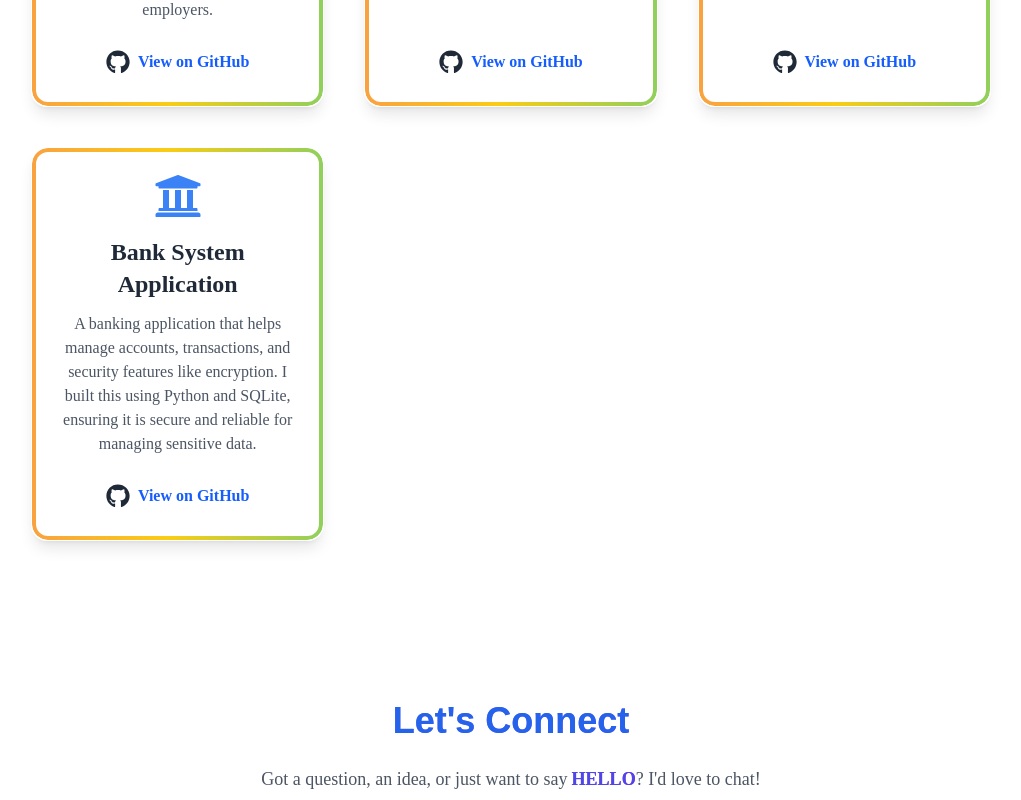
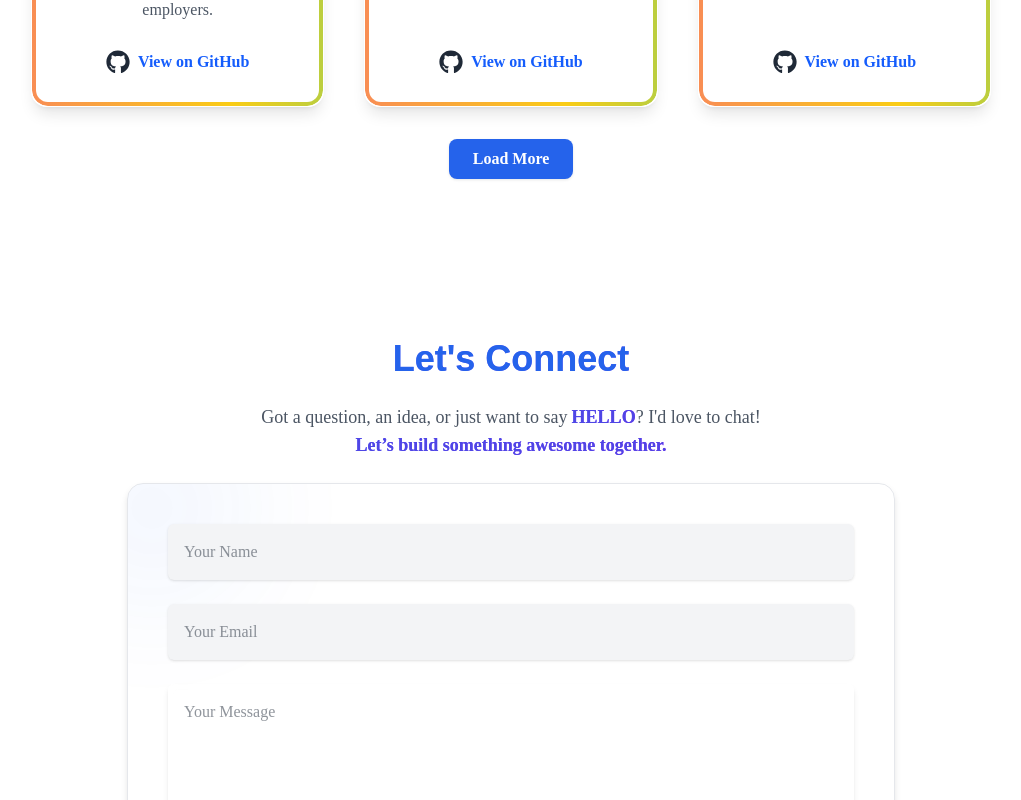
Before and after one commit to Kheav-Kienghok/Portfolio_Website, a React (Vite) app: page /#home in a window 1280 px wide. Shown: the part 3000-3800 px from the top of the page, without its empty margins (129-1150 px from the left). Built offline with nearby package versions, Linux system fonts and the light colour scheme; a web font is replaced by a local one.

Commit message:
Update CI/CD

```diff
--- a/src/pages/Projects.jsx
+++ b/src/pages/Projects.jsx
@@ -1,4 +1,4 @@
-import React from 'react';
+import React, { useState, useEffect } from 'react';
 import { Link } from 'react-router-dom';
 import { FaGithub, FaUniversity, FaCamera, FaCode, FaLaptopCode, FaUserLock, FaCalendarAlt, FaGlobe } from 'react-icons/fa';
 
@@ -70,12 +70,37 @@ const projects = [
     ),
     description: 'Volunteer-built bilingual scraper for Cambodia’s Ministry of Commerce site. Uses aiohttp, BeautifulSoup, and sentence-transformers to align Khmer-English news. Async, efficient, and supports CSV/DB storage.',
     link: 'https://github.com/Kheav-Kienghok/MoC-scraper.git',
-    icon: <FaGlobe className="text-5xl text-blue-500" />,
+    icon: <FaGlobe className="text-5xl text-blue-500" style={{ color: '#3b82f6' }} />,
   }
 ];
 
 
 const Projects = () => {
+
+
+  // State to manage the number of visible projects
+  const [visibleCount, setVisibleCount] = useState(6); // Default for desktop
+  const [isMobile, setIsMobile] = useState(false);
+
+  useEffect(() => {
+    const handleResize = () => {
+      const mobile = window.innerWidth < 768; // Tailwind 'md' breakpoint
+      setIsMobile(mobile);
+      setVisibleCount(mobile ? 3 : 6); // Set based on screen size
+    };
+
+    handleResize(); // Initial check
+    window.addEventListener('resize', handleResize);
+
+    return () => window.removeEventListener('resize', handleResize);
+  }, []);
+
+  const handleLoadMore = () => {
+    setVisibleCount((prev) => prev + (isMobile ? 3 : 3));
+  };
+
+  const isAllShown = visibleCount >= projects.length;
+
   return (
 
     <div className="font-[Lato-Thin] py-10 mb-20">
@@ -102,7 +127,11 @@ const Projects = () => {
           className="grid gap-10 sm:grid-cols-1 md:grid-cols-2 lg:grid-cols-3"
         >
 
-          {projects.slice().reverse().map((project) => (
+          {projects
+            .slice()
+            .reverse()
+            .slice(0, visibleCount)
+            .map((project) => (
               <div
                 key={project.id}
                 className=" project-border-animated relative bg-white bg-opacity-30 backdrop-blur-lg border border-white/20 rounded-2xl shadow-lg overflow-hidden transform transition duration-500 hover:scale-105 hover:shadow-2xl p-6 text-center flex flex-col items-center"
@@ -148,9 +177,42 @@ const Projects = () => {
                   <FaGithub className="text-2xl text-gray-800" style={{ color: '#1f2937' }} /> View on GitHub
                 </Link>
 
+
               </div>
+
             ))}
+
+
         </div>
+
+        {!isAllShown && (
+          <div className="flex justify-center mt-8">
+            <button
+              onClick={handleLoadMore}
+              className="text-white font-semibold px-6 py-2 rounded-lg shadow bg-blue-600 hover:bg-blue-700 transition-colors"
+              style={{
+                backgroundColor: '#2563EB', // Fallback for bg-blue-600
+                color: 'white', // Fallback for text-white
+                padding: '0.5rem 1.5rem', // Fallback for px-6 py-2
+                borderRadius: '0.5rem', // Fallback for rounded-lg
+                boxShadow: '0 1px 3px rgba(0, 0, 0, 0.1)', // Fallback for shadow
+                fontWeight: '600', // Fallback for font-semibold
+                transition: 'all 0.3s ease', // Fallback for transition-colors
+                border: 'none',
+                cursor: 'pointer',
+              }}
+              onMouseEnter={(e) => {
+                e.target.style.backgroundColor = '#1D4ED8'; // Fallback for hover:bg-blue-700
+              }}
+              onMouseLeave={(e) => {
+                e.target.style.backgroundColor = '#2563EB'; // Reset to original color
+              }}
+            >
+              Load More
+            </button>
+          </div>
+        )}
+
       </div>
 
     </div>
```
Lines whose indentation alone changed are shown as unchanged.
